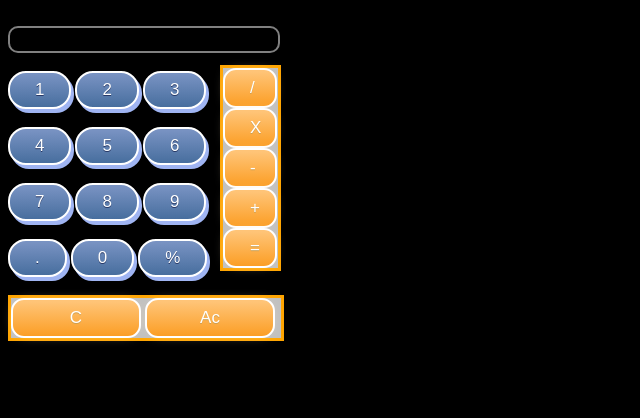
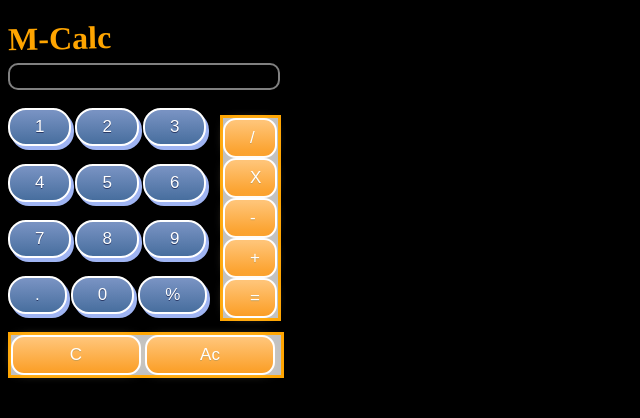
Before and after one commit to mash1408/CapStone-Project-Math_Calculator-, a plain HTML site: page index.html in a window 1280 px wide. Shown: the whole page, without its empty margins (0-640 px from the left). Drawn offline with Linux system fonts and the light colour scheme.

Commit message:
added header(tilted)

```diff
--- a/index.html
+++ b/index.html
@@ -8,20 +8,18 @@
 
 <body bgcolor="black">
 
-   Input:
-  <br>
+<h1>M-Calc</h1>
+<br>
+ <div>
   <input  type="text" id="firstName">
-  <br>
+  </div>
   <br>
   <div id="case1">
     <button onclick="general()" id='1'>1</button>
     <button onclick="general()" id='2'>2</button>
     <button onclick="general()" id='3'>3</button>
-
-    <br>
-
+   <br>
   <br>
-
     <button  onclick="general()" id='4'>4</button>
     <button  onclick="general()" id='5'>5</button>
     <button  onclick="general()" id='6'>6</button>
@@ -55,6 +53,7 @@
 
   <button class="myButton" onclick="clearEverything()" style="width:130px;  display: inline-block;">Ac</button>
   </div>
+
  <script src="script.js"></script>
 </body>
 
--- a/style.css
+++ b/style.css
@@ -14,7 +14,13 @@
       text-decoration: none;
       text-shadow: 0px 1px 0px #283966;
     }
-
+    h1{
+      color:orange;
+      font-size:2em;
+      margin-top: 0px;
+      margin-bottom: 0px;
+      transform:rotate(-1.2deg);
+      }
     button:hover {
 
       background: linear-gradient(to bottom, #476e9e 5%, #7892c2 100%);
@@ -62,7 +68,7 @@ button:active {
        background-color:#C0C0C0;
   position: absolute;
   right:57%;
-  top:65px;
+  top:115px;
   border: 3px solid orange;
 }
 .border{
```
